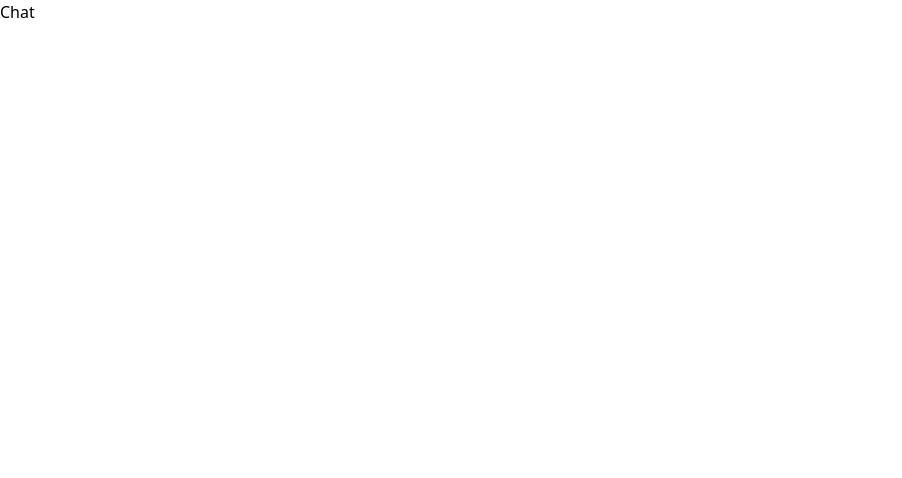
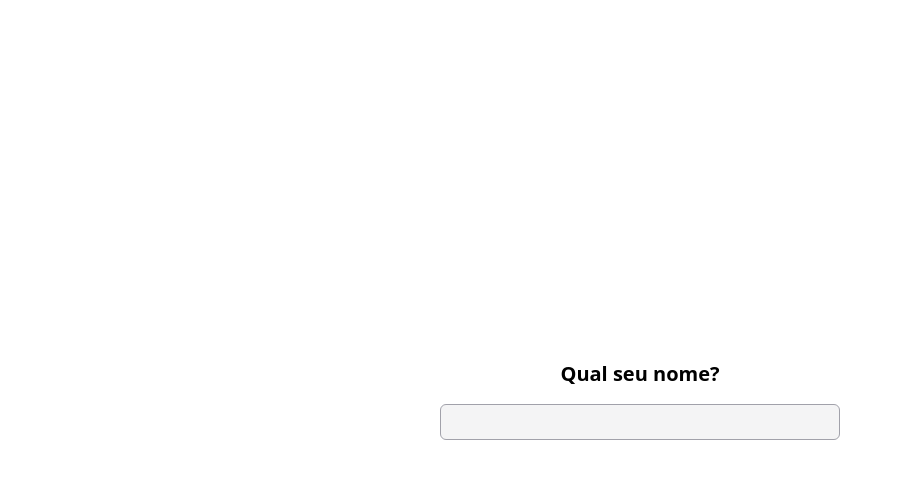
Before and after one commit to FelipeSaadi/node-socket, a website: page public/index.html in a window 1280 px wide. Shown: the whole page, without its empty margins (0-902 px from the left). Drawn offline with nearby package versions, Linux system fonts and the light colour scheme.

Commit message:
feat: add initial page

```diff
--- a/public/index.html
+++ b/public/index.html
@@ -7,6 +7,13 @@
     <script src="https://cdn.tailwindcss.com"></script>
 </head>
 <body>
-    <h1>Chat</h1>
+    <div class="flex flex-col gap-4 items-center justify-center h-[100vh] w-full">
+        <h1 class="text-xl font-semibold">Qual seu nome?</h1>
+        <input class="w-full max-w-[400px] h-9 border bg-zinc-100 border-zinc-400 rounded-md" type="text" name="name">
+    </div>
+
+    <div class="hidden">
+
+    </div>
 </body>
 </html>
```
